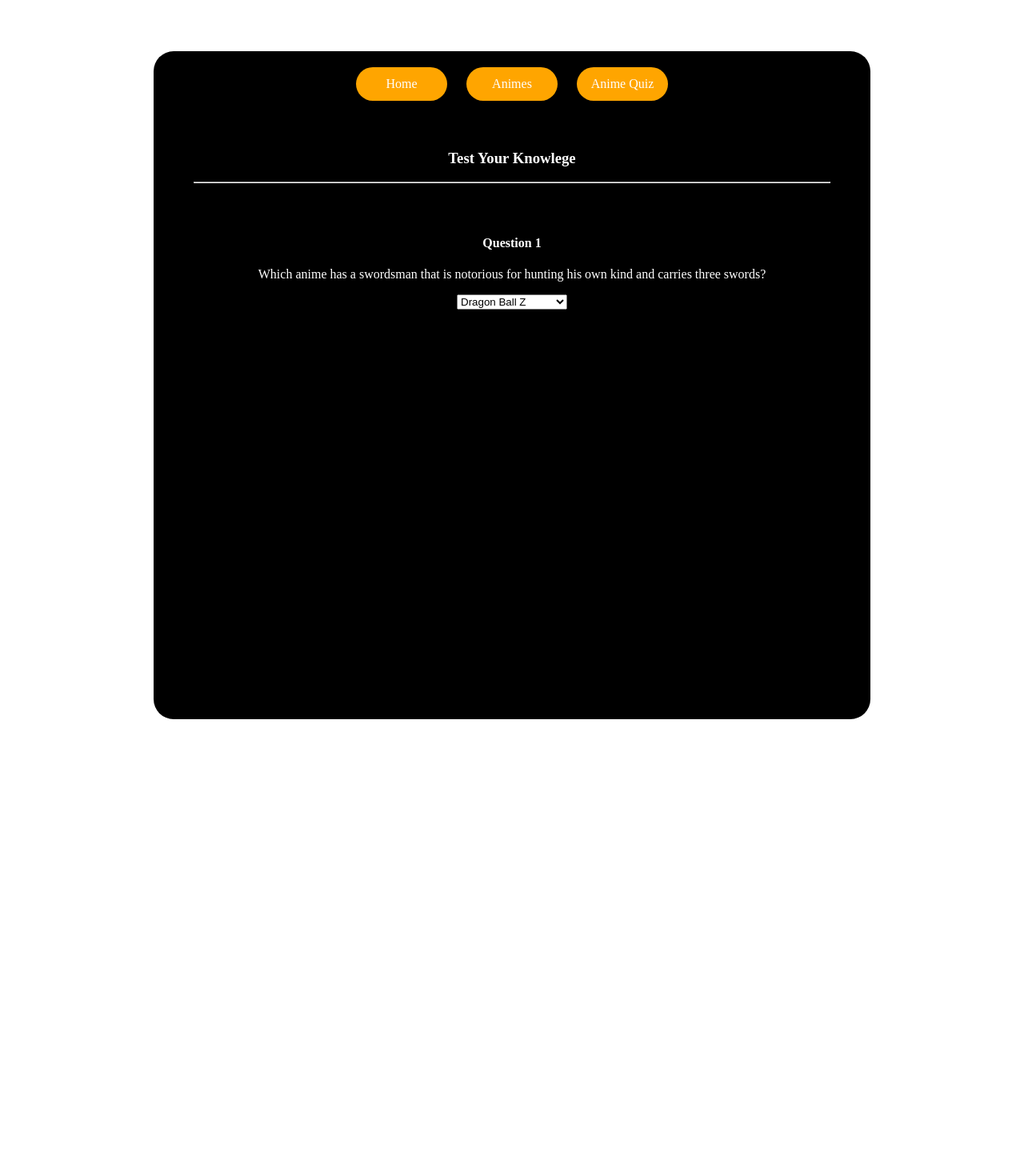
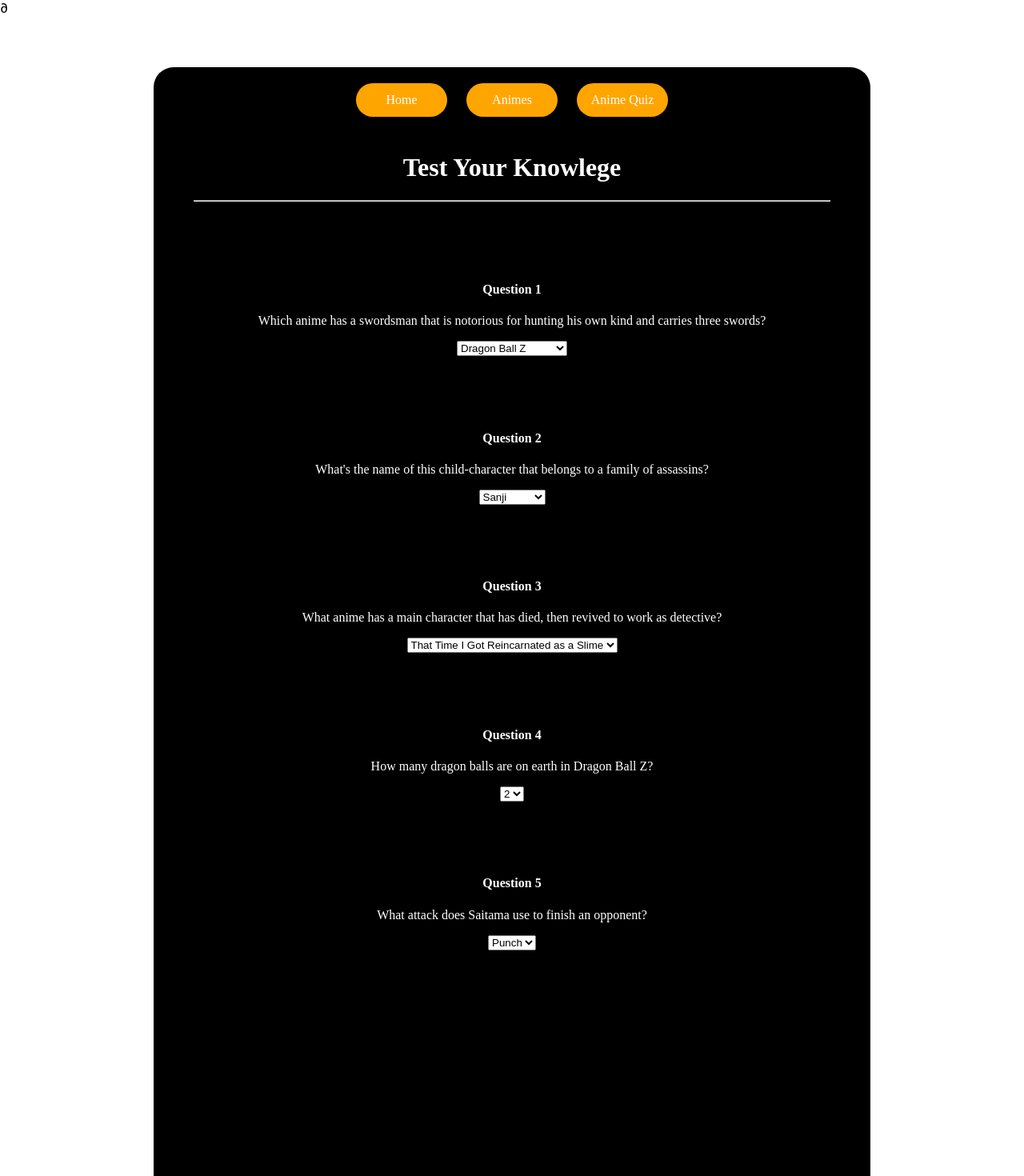
Before and after one commit to charliesonye/-test-p2-client, a React (Create React App) app in the folder p2-project/: page /questions in a window 1280 px wide. Shown: the top 1470 px of the page at 80% size. Before the commit the page ends 963 px from the top, so only its background shows below. Built offline with nearby package versions, Linux system fonts and the light colour scheme; data requests are answered from the project's data file; a web font is replaced by a local one.

Commit message:
Added initial 5 question directly to db.json file

```diff
--- a/p2-project/db.json
+++ b/p2-project/db.json
@@ -6,7 +6,31 @@
         {
           "id": 1,
           "prompt": "Which anime has a swordsman that is notorious for hunting his own kind and carries three swords?",
-          "answers":["Dragon Ball Z", "Death Note", "Berserk", "Fullmetal Alchemist"]
+          "answers":["Dragon Ball Z", "Fullmetal Alchemist", "Berserk", "One Piece"]
+        },
+
+        {
+          "id": 2,
+          "prompt": "What's the name of this child-character that belongs to a family of assassins?  ",
+          "answers": ["Sanji", "Mikasa", "Killua", "Kuwabara" ]
+        },
+
+        {
+          "id": 3,
+          "prompt": "What anime has a main character that has died, then revived to work as detective?",
+          "answers": ["That Time I Got Reincarnated as a Slime", "Death Note", "Case Closed", "Yuyu Hakusho" ]
+        },
+
+        {
+          "id": 4,
+          "prompt": "How many dragon balls are on earth in Dragon Ball Z? ",
+          "answers": [2, 7, 5, 0]
+        },
+
+        {
+          "id": 5,
+          "prompt": "What attack does Saitama use to finish an opponent?",
+          "answers": ["Punch", "Fire", "Magic", "Sword"]
         }
     ]
 }
--- a/p2-project/package.json
+++ b/p2-project/package.json
@@ -8,6 +8,7 @@
     "@testing-library/user-event": "^13.5.0",
     "react": "^18.2.0",
     "react-dom": "^18.2.0",
+    "react-router-dom": "^5.2.0",
     "react-scripts": "5.0.1",
     "web-vitals": "^2.1.4"
   },
--- a/p2-project/src/App.js
+++ b/p2-project/src/App.js
@@ -1,5 +1,5 @@
 import React from 'react'
-import {Switch, Route} from 'react-router-dom'
+import {BrowserRouter, Switch, Route} from 'react-router-dom'
 import Home from './Home'
 import Animes from './Animes'
 import Questions from './Questions'
@@ -8,17 +8,19 @@ import './App.css';
 
 function App() {
   return (
-
+  <BrowserRouter>
 
         <div className="App">
           <Navigation />
           <Switch >
-            <Route exact path='/' component={Home} />
+
             <Route exact path='/animes' component={Animes} />
             <Route exact path= '/questions' component={Questions} />
-
+            <Route path='/' component={Home} />
           </Switch>
         </div>
+  </BrowserRouter>
+
 
 
   );
--- a/p2-project/src/Navigation.js
+++ b/p2-project/src/Navigation.js
@@ -16,13 +16,13 @@ const linkStyles = {
 function Navigation() {
   return (
     <div className="NavBar">
-        <NavLink to='/' exact style={linkStyles}>
+        <NavLink to='/'  style={linkStyles}>
             Home
         </NavLink>
-        <NavLink to='/animes' exact style={linkStyles}>
+        <NavLink to='/animes'  style={linkStyles}>
             Animes
         </NavLink>
-        <NavLink to='/questions' exact style={linkStyles}>
+        <NavLink to='/questions'  style={linkStyles}>
             Anime Quiz
         </NavLink>
     </div>
--- a/p2-project/src/Question.js
+++ b/p2-project/src/Question.js
@@ -17,8 +17,8 @@ function Question({questionObj}) {
 
        <br/>
        <br/>
-        <h3>  Test Your Knowlege</h3>
-        <hr/>
+
+
        <br/>
        <br/>
        <h4>Question {id}</h4>
--- a/p2-project/src/Questions.js
+++ b/p2-project/src/Questions.js
@@ -16,6 +16,9 @@ import Question from './Question'
 
   return (
     <div className='Questions'>
+      <br />
+      <h1>  Test Your Knowlege</h1>
+      <hr />
       {questionsList}
 
     </div>
--- a/p2-project/src/index.js
+++ b/p2-project/src/index.js
@@ -1,16 +1,16 @@
 import React from 'react';
 import ReactDOM from 'react-dom/client';
 import './index.css';
-import {BrowserRouter as Router} from 'react-router-dom'
+
 import App from './App';
 import reportWebVitals from './reportWebVitals';
 
 const root = ReactDOM.createRoot(document.getElementById('root'));
 root.render(
   <React.StrictMode>
-   <Router>
+   ∂
       <App />
-   </Router>
+
   </React.StrictMode>
 );
 
```
Also changed, not shown: 1 other file (tests, documents, lock files or other folders).
